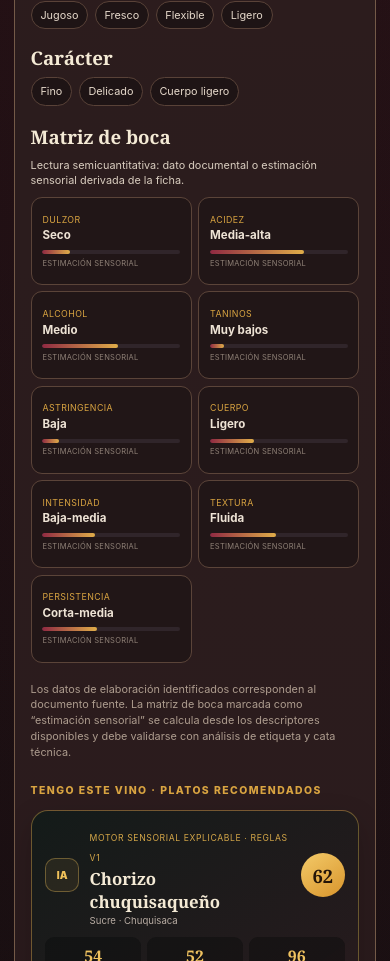
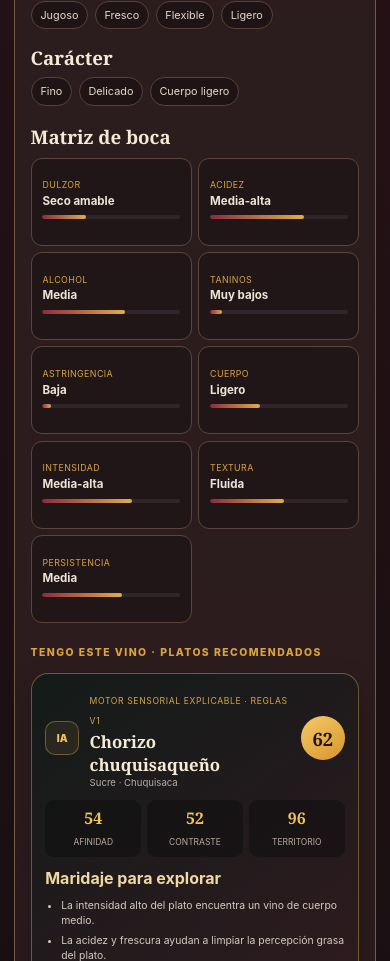
Before and after one commit to alancerDEV01/Vinos_ISara, a Next.js app in the folder apps/web/: page /vinos in a window 390 px wide. Shown: the part 1700-2661 px from the top of the page. Built offline with nearby package versions, Linux system fonts and the light colour scheme.

Commit message:
feat: personalize sensory profiles by wine

```diff
--- a/apps/web/src/app/platos/page.tsx
+++ b/apps/web/src/app/platos/page.tsx
@@ -48,7 +48,6 @@ export default function DishesPage() {
             <p className="eyebrow">Perfil organoléptico preliminar</p><h2>{active.name}</h2><p className="dishMeta">{active.region} · {active.department}</p><p>{active.description}</p>
             <div className="dishLevels"><Level label="Intensidad" value={active.intensity} /><Level label="Grasa" value={active.fat} /><Level label="Picor" value={active.spice} /></div>
             <TagGroup title="Sabores" values={active.tastes} /><TagGroup title="Aromas" values={active.aromas} /><TagGroup title="Texturas" values={active.textures} /><TagGroup title="Técnicas" values={active.techniques} /><TagGroup title="Ingredientes dominantes" values={active.ingredients} />
-            <p className="draftWarning">Perfil de demostración pendiente de revisión gastronómica y fuentes. No debe utilizarse todavía como dato científico publicado.</p>
             <section className="pairingRecommendations"><p className="eyebrow">Tengo este plato · vinos recomendados</p>{pairings.map((result) => <PairingResultCard key={result.wine.id} perspective="dish" result={result} />)}</section>
           </div>
         </aside>
--- a/apps/web/src/app/vinos/page.tsx
+++ b/apps/web/src/app/vinos/page.tsx
@@ -77,7 +77,6 @@ export default function WinesPage() {
           <SensoryGroup title="Boca" values={active.palate} />
           <SensoryGroup title="Carácter" values={active.character} />
           <PalateAxes wine={active} />
-          <p className="sourceNotice">Los datos de elaboración identificados corresponden al documento fuente. La matriz de boca marcada como “estimación sensorial” se calcula desde los descriptores disponibles y debe validarse con análisis de etiqueta y cata técnica.</p>
           <section className="pairingRecommendations"><p className="eyebrow">Tengo este vino · platos recomendados</p>{pairings.map((result) => <PairingResultCard key={result.dish.id} perspective="wine" result={result} />)}</section>
         </aside>
       </div>
@@ -130,25 +129,44 @@ const axes: Array<keyof NonNullable<Wine["palateAxes"]>> = ["Dulzor", "Acidez",
 
 function PalateAxes({ wine }: { wine: Wine }) {
   const profile = completePalateProfile(wine);
-  return <section className="palateAxes"><h3>Matriz de boca</h3><p>Lectura semicuantitativa: dato documental o estimación sensorial derivada de la ficha.</p><div>{axes.map((axis) => <span key={axis}><small>{axis}</small><b>{profile[axis].label}</b><i><em style={{ width: `${profile[axis].score}%` }}/></i><small className="axisSource">{wine.palateAxes?.[axis] ? "Documentado" : "Estimación sensorial"}</small></span>)}</div></section>;
+  return <section className="palateAxes"><h3>Matriz de boca</h3><div>{axes.map((axis) => <span key={axis}><small>{axis}</small><b>{profile[axis].label}</b><i><em style={{ width: `${profile[axis].score}%` }}/></i></span>)}</div></section>;
 }
 
 function completePalateProfile(wine: Wine): Record<(typeof axes)[number], { label: string; score: number }> {
-  const text = [...wine.palate, ...wine.character].join(" ").toLocaleLowerCase("es");
+  const text = [...wine.palate, ...wine.character, ...wine.nose].join(" ").toLocaleLowerCase("es");
+  const grapes = wine.grapes.join(" ").toLocaleLowerCase("es");
   const has = (...terms: string[]) => terms.some((term) => text.includes(term));
-  const defaults: Record<(typeof axes)[number], { label: string; score: number }> = {
-    Dulzor: wine.style === "Espumante" && has("demi", "dulzor") ? { label: "Semiseco", score: 58 } : has("semidulce", "dulce") ? { label: "Semidulce", score: 66 } : { label: "Seco", score: 20 },
-    Acidez: has("gran frescura", "acidez marcada", "buena acidez", "vivaz") ? { label: "Alta", score: 82 } : has("fresco", "cítrico") ? { label: "Media-alta", score: 68 } : { label: "Media", score: 52 },
-    Alcohol: has("potente", "corpulento", "opulento") ? { label: "Medio-alto", score: 72 } : { label: "Medio", score: 55 },
-    Taninos: wine.style !== "Tinto" ? { label: "Muy bajos", score: 10 } : has("firmes", "potente") ? { label: "Firmes", score: 82 } : has("finos", "sedoso", "suaves", "moderados", "nobles") ? { label: "Medios", score: 58 } : { label: "Medio-altos", score: 68 },
-    Astringencia: wine.style !== "Tinto" ? { label: "Baja", score: 12 } : has("agarre", "firmes") ? { label: "Media-alta", score: 72 } : { label: "Media", score: 50 },
-    Cuerpo: has("corpulento", "con cuerpo", "amplio", "estructurado", "carnoso", "opulento") ? { label: "Alto", score: 82 } : has("ligero") ? { label: "Ligero", score: 32 } : { label: "Medio", score: 56 },
-    Intensidad: has("intenso", "potente", "profundo", "complejo") ? { label: "Alta", score: 82 } : has("delicado", "ligero") ? { label: "Baja-media", score: 38 } : { label: "Media", score: 58 },
-    Textura: has("aterciopelado", "sedoso") ? { label: "Sedosa", score: 78 } : has("texturado", "carnoso") ? { label: "Estructurada", score: 74 } : has("redondo", "suave", "amable") ? { label: "Redonda", score: 64 } : { label: "Fluida", score: 48 },
-    Persistencia: has("final largo", "largo", "persistente") ? { label: "Larga", score: 86 } : has("ligero", "delicado") ? { label: "Corta-media", score: 40 } : { label: "Media", score: 58 },
+  const varietal = (...terms: string[]) => terms.some((term) => grapes.includes(term));
+  const signature = [...wine.id].reduce((sum, character) => sum + character.charCodeAt(0), 0);
+  const variation = (axis: number) => ((signature * (axis + 5)) % 9) - 4;
+  const red = wine.style === "Tinto";
+  const orange = wine.style === "Naranjo";
+  const sparkling = wine.style === "Espumante";
+  const tannic = varietal("tannat", "cabernet", "syrah") || has("taninos firmes", "potente", "estructurado");
+  const aromatic = varietal("moscatel", "vischoqueña") || has("aromático", "floral", "fragante");
+  const soft = varietal("merlot", "malbec", "negra criolla") || has("suave", "sedoso", "aterciopelado", "redondo");
+  const clamp = (value: number) => Math.max(6, Math.min(96, Math.round(value)));
+  const scores = {
+    Dulzor: clamp((has("demi", "semidulce") ? 62 : aromatic ? 29 : 17) + variation(0)),
+    Acidez: clamp((sparkling ? 78 : has("acidez marcada", "gran frescura", "vivaz") ? 82 : aromatic || wine.style === "Blanco" || wine.style === "Rosado" ? 69 : red ? 58 : 64) + variation(1)),
+    Alcohol: clamp((has("potente", "corpulento", "opulento") ? 76 : red ? 64 : sparkling ? 48 : 56) + variation(2)),
+    Taninos: clamp((!red && !orange ? 9 : orange ? 46 : tannic ? 84 : soft ? 56 : 66) + variation(3)),
+    Astringencia: clamp((!red && !orange ? 10 : orange ? 52 : tannic ? 75 : soft ? 43 : 58) + variation(4)),
+    Cuerpo: clamp((has("corpulento", "con cuerpo", "amplio", "carnoso", "opulento") ? 84 : tannic ? 76 : has("ligero", "delicado") ? 35 : sparkling ? 45 : soft ? 63 : 57) + variation(5)),
+    Intensidad: clamp((has("intenso", "potente", "profundo", "complejo") ? 84 : aromatic ? 68 : has("delicado", "ligero") ? 40 : 59) + variation(6)),
+    Textura: clamp((has("aterciopelado", "sedoso") ? 82 : has("texturado", "carnoso", "estructura") ? 76 : sparkling ? 69 : soft ? 65 : 52) + variation(7)),
+    Persistencia: clamp((has("final largo", "largo", "persistente") ? 88 : tannic ? 76 : aromatic ? 60 : has("ligero", "delicado") ? 41 : 58) + variation(8)),
   };
-  for (const axis of axes) if (wine.palateAxes?.[axis]) defaults[axis].label = wine.palateAxes[axis]!;
-  return defaults;
+  const label = (axis: keyof typeof scores, score: number) => {
+    if (axis === "Dulzor") return score < 25 ? "Seco" : score < 45 ? "Seco amable" : score < 70 ? "Semiseco" : "Dulce";
+    if (axis === "Taninos") return score < 20 ? "Muy bajos" : score < 45 ? "Suaves" : score < 68 ? "Medios" : score < 84 ? "Firmes" : "Muy firmes";
+    if (axis === "Astringencia") return score < 25 ? "Baja" : score < 50 ? "Media-baja" : score < 72 ? "Media" : "Alta";
+    if (axis === "Textura") return has("aterciopelado") ? "Aterciopelada" : has("sedoso") ? "Sedosa" : sparkling ? "Burbuja fina" : score >= 72 ? "Estructurada" : score >= 55 ? "Redonda" : "Fluida";
+    if (axis === "Persistencia") return score < 45 ? "Corta-media" : score < 68 ? "Media" : score < 84 ? "Larga" : "Muy larga";
+    if (axis === "Cuerpo") return score < 42 ? "Ligero" : score < 68 ? "Medio" : score < 84 ? "Amplio" : "Corpulento";
+    return score < 40 ? "Baja" : score < 62 ? "Media" : score < 80 ? "Media-alta" : "Alta";
+  };
+  return Object.fromEntries(axes.map((axis) => [axis, { score: scores[axis], label: wine.palateAxes?.[axis] ?? label(axis, scores[axis]) }])) as Record<(typeof axes)[number], { label: string; score: number }>;
 }
 
 function SensoryGroup({ title, values }: { title: string; values: string[] }) {
```
